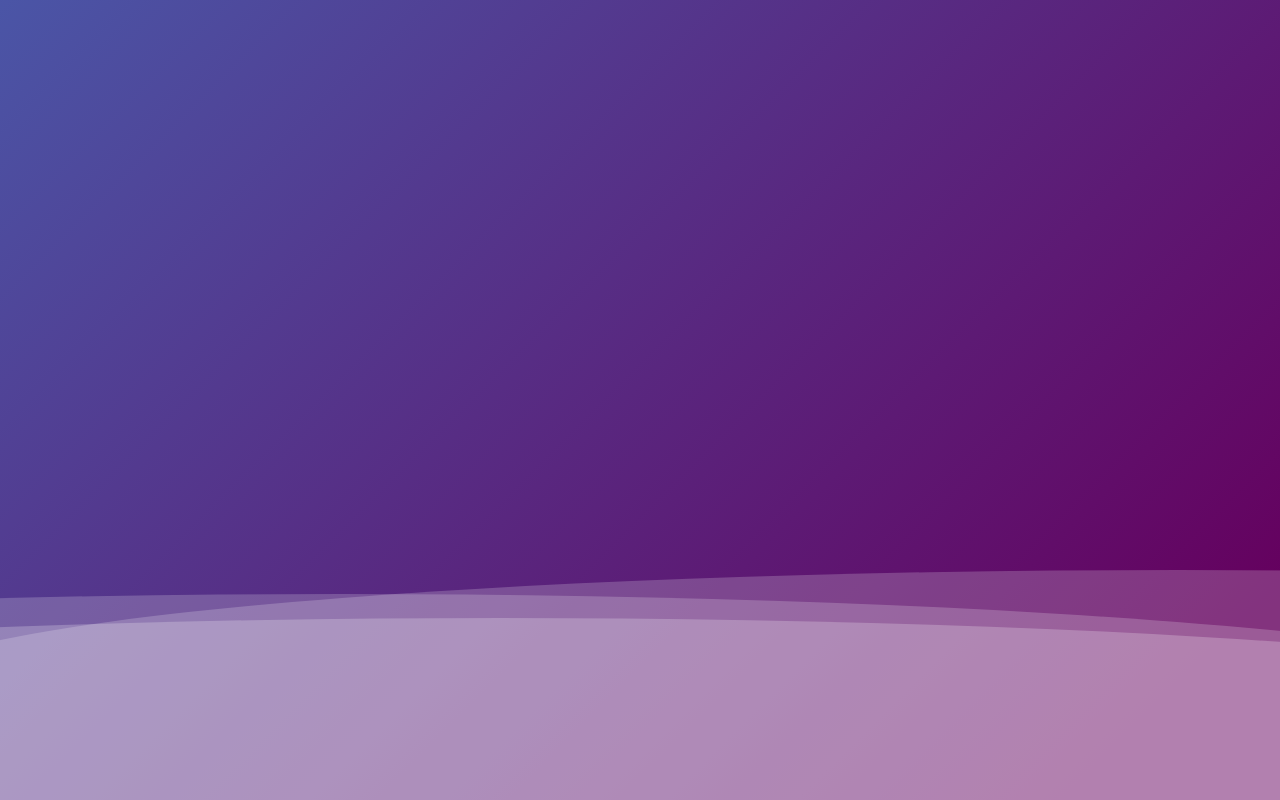
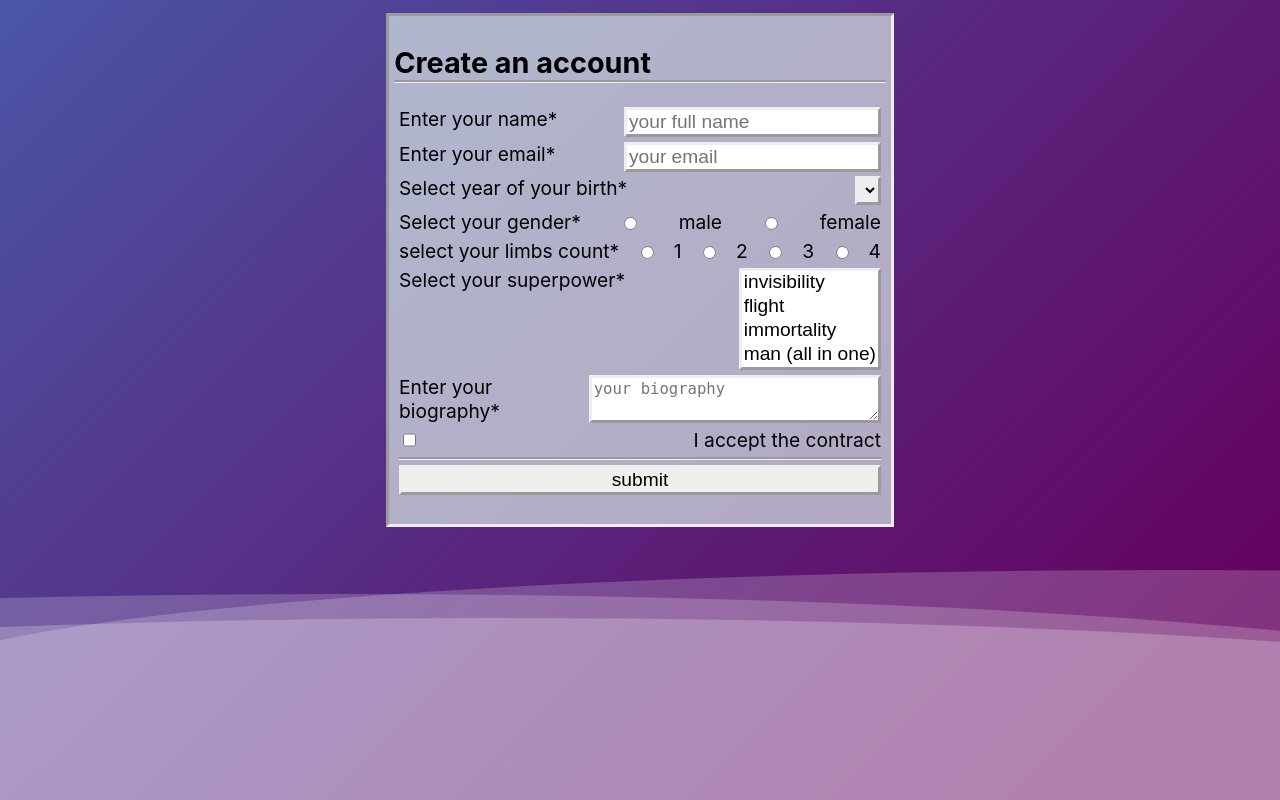
Before and after one commit to DocLivsey/backend_fifthTask, a PHP site: page /form.html in a window 1280 px wide. Run offline with PHP 8.4, Linux system fonts and the light colour scheme; lists and menus that the app fills with data are empty.

Commit message:
aefmasemfef

```diff
--- a/form.html
+++ b/form.html
@@ -10,14 +10,54 @@
 <body>
   <div class="main-contant">
     <div class="form">
-      <div class="user-form">
-        <div class="user-fields"></div>
-        <div class="user-fields"></div>
-        <div class="user-fields"></div>
-        <div class="user-fields"></div>
-        <div class="user-fields"></div>
-        <div class="user-fields"></div>
-        <div class="user-fields"></div>
+      <div class="user-form-div">
+        <form action="" method="post" class="user-form" id="user-form">
+          <h2 class="header-user-form">Create an account</h2>
+          <div class="user-fields">
+            <label for="user_name">Enter your name*</label>
+            <input placeholder="your full name" type="text" name="user_name" id="user_name">
+          </div>
+          <div class="user-fields">
+            <label for="user_email">Enter your email*</label>
+            <input placeholder="your email" type="text" name="user_email" id="user_email">
+          </div>
+          <div class="user-fields">
+            <label for="user_birth">Select year of your birth*</label>
+            <select name="user_birth" id="user_birth"></select>
+          </div>
+          <div class="user-fields">
+            <label for="user_gender[]">Select your gender*</label>
+            <input type="radio" name="user_gender[]" id="user_gender_male" value="male"><label>male</label>
+            <input type="radio" name="user_gender[]" id="user_gender_female" value="female"><label>female</label>
+          </div>
+          <div class="user-fields">
+            <label for="user_limb[]">select your limbs count*</label>
+            <input type="radio" name="user_limb[]" id="user_limb_1" value="1"><label>1</label>
+            <input type="radio" name="user_limb[]" id="user_limb_2" value="2"><label>2</label>
+            <input type="radio" name="user_limb[]" id="user_limb_3" value="3"><label>3</label>
+            <input type="radio" name="user_limb[]" id="user_limb_4" value="4"><label>4</label>
+          </div>
+          <div class="user-fields">
+            <label for="superpowers[]">Select your superpower*</label>
+            <select name="superpowers[]" id="superpowers-select" multiple="multiple">
+              <option value="invisibility">invisibility</option>
+              <option value="flight">flight</option>
+              <option value="immortality">immortality</option>
+              <option value="man">man (all in one)</option>
+            </select>
+          </div>
+          <div class="user-fields">
+            <label for="">Enter your biography*</label>
+            <textarea placeholder="your biography" name="user_bio" id="user-bio" cols="30" rows="1"></textarea>
+          </div>
+          <div class="user-fields">
+            <input type="checkbox" name="accept_contract" id="accept-contract">
+            <label>I accept the contract</label>
+          </div>
+          <div class="user-fields submit-button">
+            <button id="submit-button" type="submit">submit</button>
+          </div>
+        </form>
       </div>
     </div>
   </div>
--- a/style.css
+++ b/style.css
@@ -1,3 +1,4 @@
+/*общий стиль для безклассовых блоков*/
 body {
     margin: 0%;
     font-size: 120%;
@@ -8,7 +9,76 @@ body {
     background-size: 400% 400%;
     background-attachment: fixed;
 }
-/*общий стиль для безклассовых блоков*/
+input{
+    font-size: 100%;
+    border: outset;
+}
+select{
+    font-size: 100%;
+    border: outset;
+}
+textarea{
+    font-size: 100%;
+    border: outset;
+}
+button{
+    font-size: 100%;
+    border: outset;
+}
+/*стили для классовых элементов*/
+.main-contant{
+    display: flex;
+    margin: 1%;
+}
+.form{
+    display: flex;
+    justify-content: space-around;
+    margin-left: auto;
+    margin-right: auto;
+    border: inset;
+    width: 40%;
+    background-color: rgb(217, 232, 229, 0.7);
+}
+.user-form-div{
+    display: flex;
+    flex-direction: column;
+    margin: 1%;
+}
+.header-user-form{
+    border-bottom: groove;
+}
+.user-fields{
+    display: flex;
+    justify-content: space-between;
+    margin: 1%;
+}
+.submit-button{
+    margin-top: 1%;
+    margin-bottom: 5%;
+    border-top: groove;
+}
+.login-form-div{
+    display: flex;
+    justify-content: center;
+    margin-left: auto;
+    margin-right: auto;
+    border: inset;
+    margin-top: 10%;
+    width: 25%;
+    background-color: rgb(217, 232, 229, 0.7);
+}
+.login-form{
+    display: flex;
+    flex-direction: column;
+}
+.login-fields{
+    display: flex;
+    margin: 1%;
+}
+#submit-button{
+    margin-top: 1%;
+    width: 100%;
+}
 
 @keyframes gradient {
     0% {
```
Also changed, not shown: login.html (added, +15 -0 lines).
